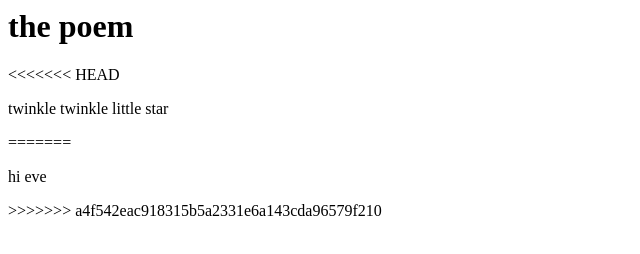
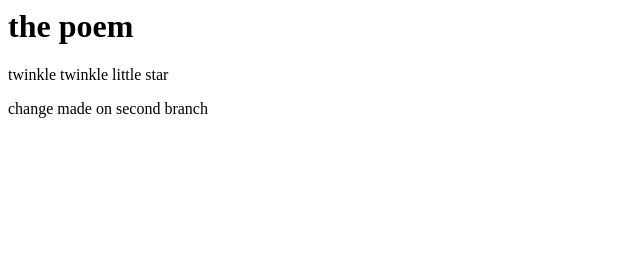
Before and after one commit to sumit-jadhav/iauro_assi, a plain HTML site: page index.html in a window 1280 px wide. Shown: the whole page, without its empty margins (0-640 px from the left). Drawn offline with Linux system fonts and the light colour scheme.

Commit message:
first branch

```diff
--- a/index.html
+++ b/index.html
@@ -1,12 +1,7 @@
 <html>
 <head> </head>
 <h1>the poem</h1>
-<<<<<<< HEAD
+
 <p>twinkle twinkle little star</p>
-
+<p>change made on second branch</p>
 </html>
-=======
-<p>hi eve</p>
-  <html>
-
->>>>>>> a4f542eac918315b5a2331e6a143cda96579f210
```
